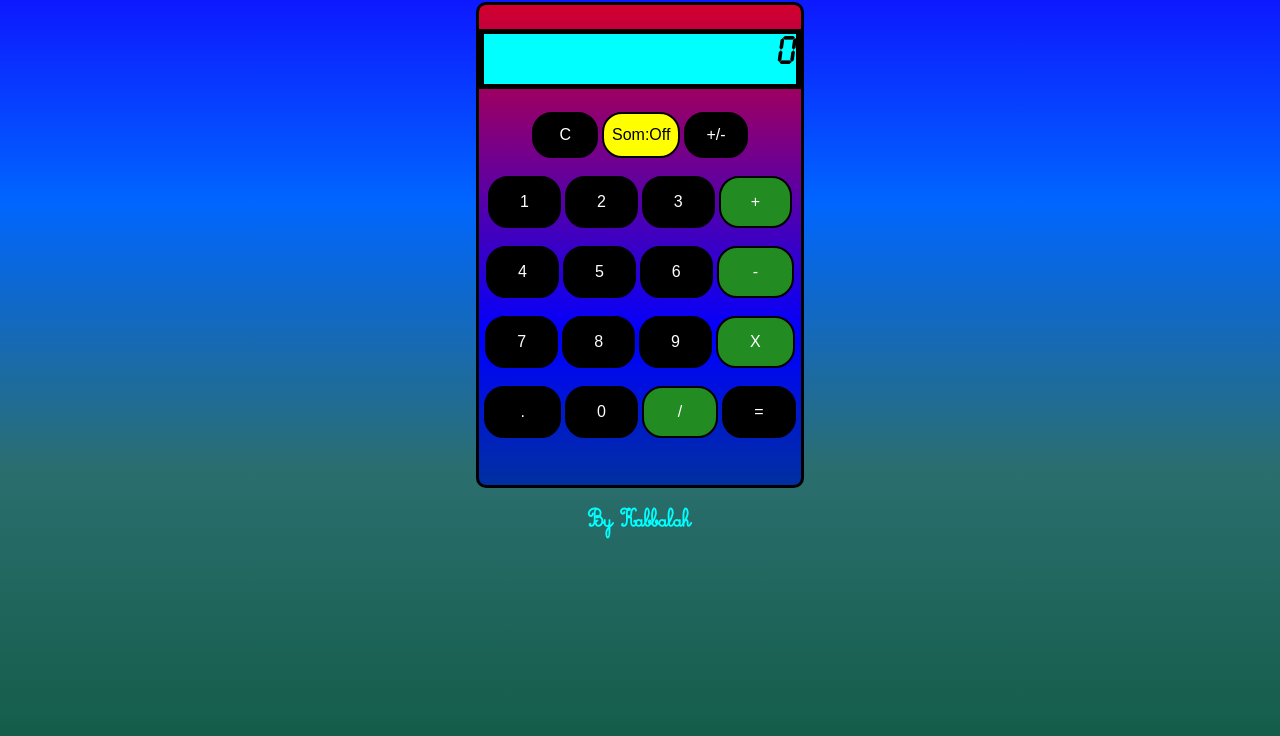
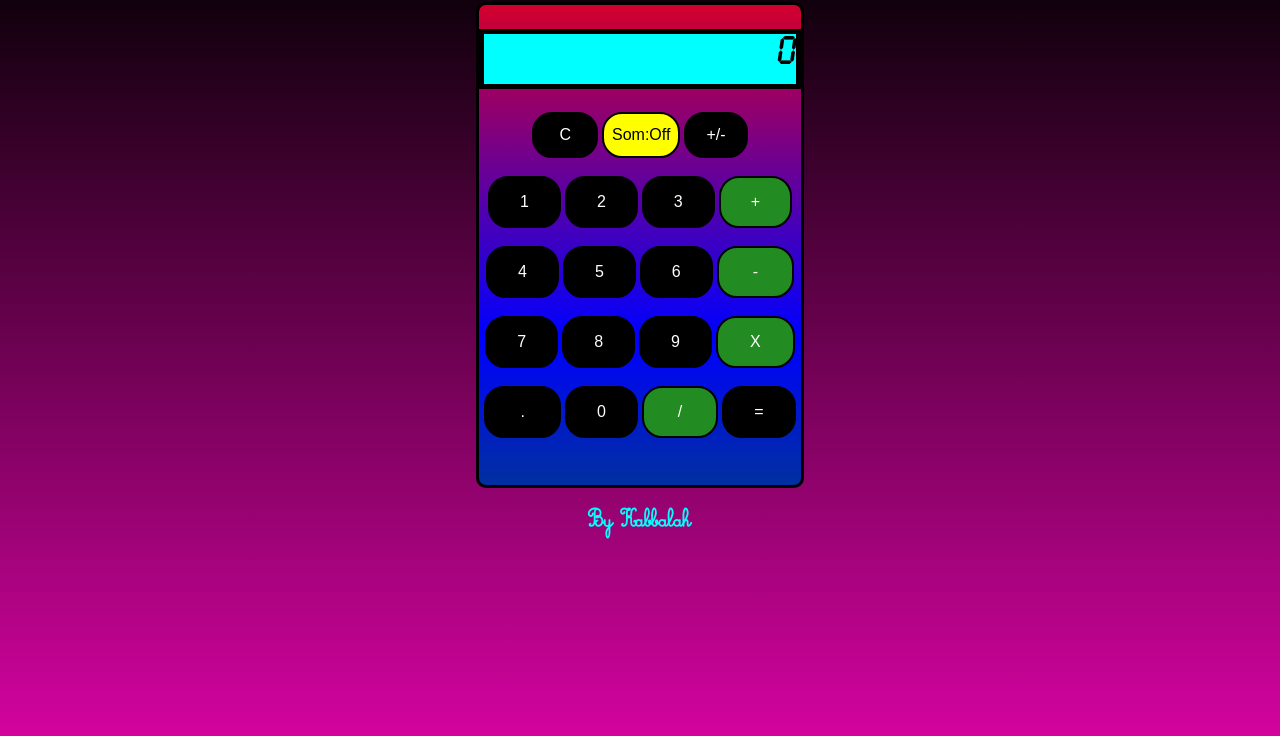
Before and after one commit to K4bbalah/Calculadora, a plain HTML site: page index.html in a window 1280 px wide. Shown: the part 64-800 px from the top of the page. Drawn offline with Linux system fonts and the light colour scheme.

Commit message:
Update estilo.css

```diff
--- a/estilo.css
+++ b/estilo.css
@@ -11,7 +11,7 @@ button {
 
 }
 body {
-    background-image: linear-gradient( to bottom, rgb(17, 0, 255), rgb(0, 102, 255),  rgba(0, 255, 85, 0.432),rgba(0, 128, 53, 0.726));
+    background-image: linear-gradient( to bottom, #000000,#d3039e);
     background-repeat: no-repeat;
     background-attachment: fixed;
     background-color: indigo;
```
